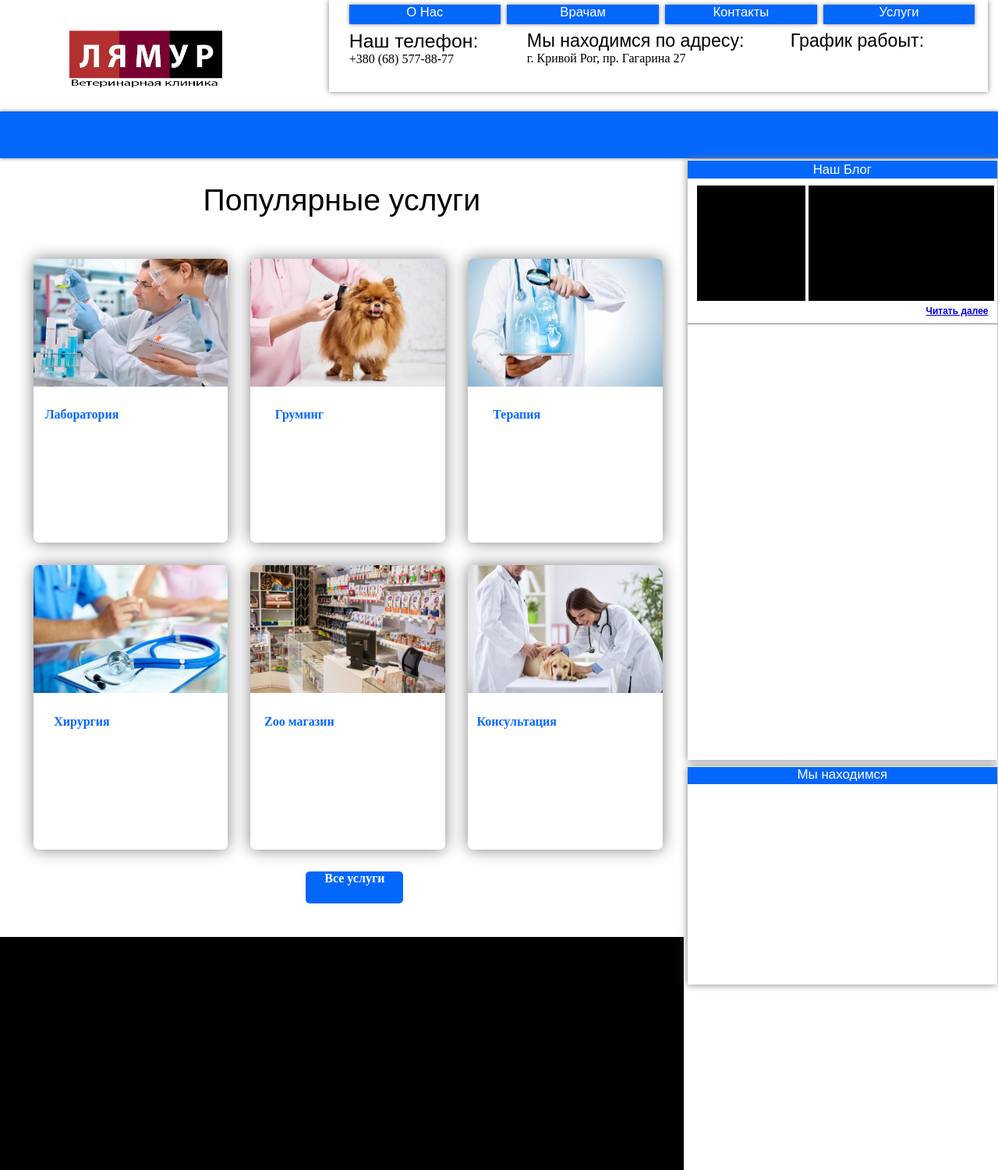
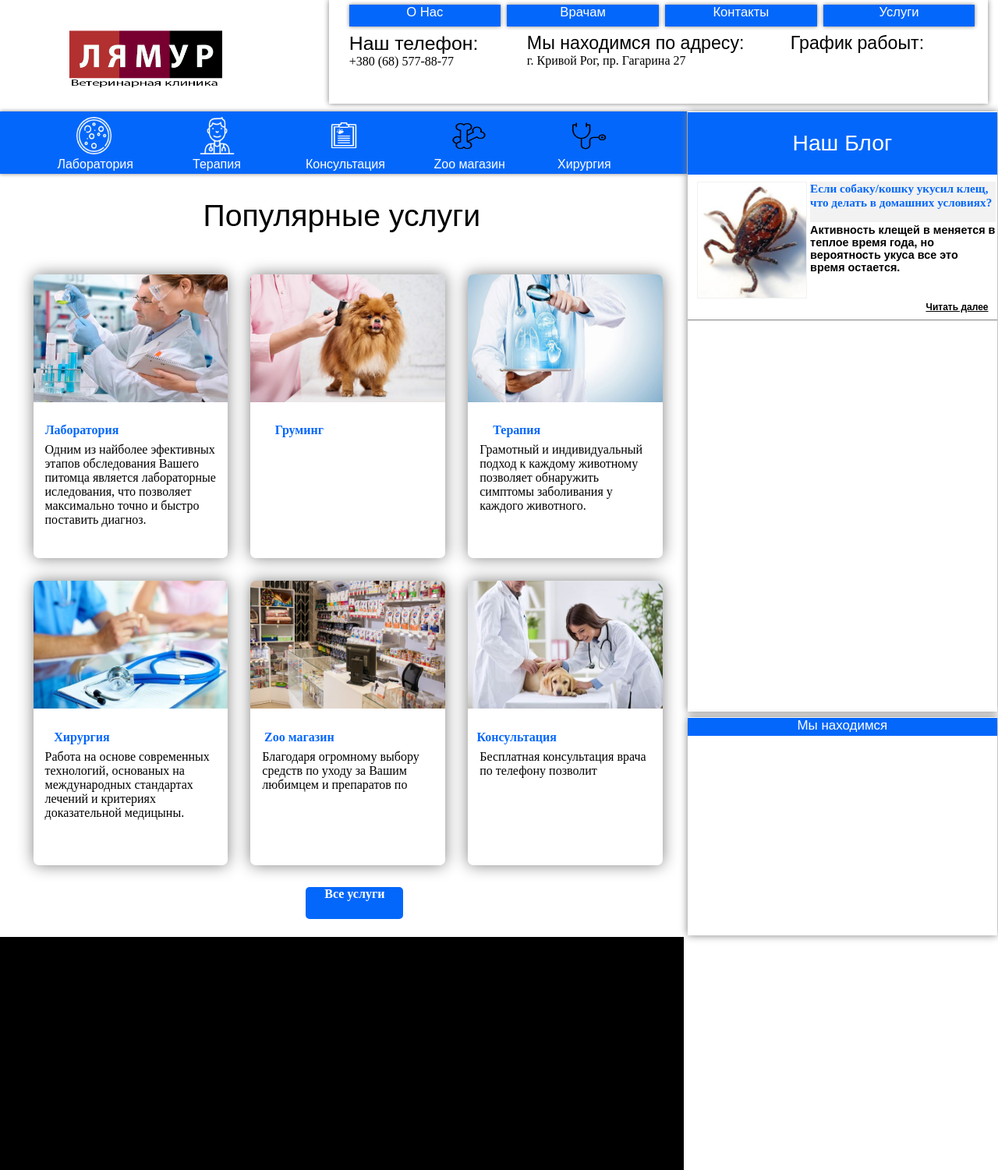
Before and after one commit to MainStar/Lya-mur.ver.2.x, a PHP site: page /index.html in a window 1280 px wide. Shown: the top 1501 px of the page at 78% size. Run offline with PHP 8.4, Linux system fonts and the light colour scheme.

Commit message:
Add blog post, information to services blocks

```diff
--- a/index.html
+++ b/index.html
@@ -4,6 +4,7 @@
 	<title>Ветеринарная клиника «ЛяМур»</title>
 	<meta charset="utf-8">
 	<meta name="keywords" content="Ветеринарная клиника ЛяМур, Ветеринарная клиника, ветклиника, ЛяМур, ветклиника Кривой Рог, Ветеринарная клиника Кривой Рог">
+	<meta name="description" content="Ветеринарная клиника ЛяМур, ветклиника Кривой Рог, Ветеринарная клиника Кривой Рог">
 	<link rel="stylesheet" type="text/css" href="styles/style.css">
 	<link rel="stylesheet" type="text/css" href="styles/services.css">
 </head>
@@ -37,7 +38,48 @@
 			</div>
 		</div>
 		<div class="services">
-
+			<div class="services_in_top">
+				<div class="service_img">
+					<a href=" ">
+						<img src="images/icons/laboratoria.png" alt="Лаборатория">
+						<div class="service_img_info">
+							<a>Лаборатория</a>
+						</div>
+					</a>
+				</div>
+				<div class="service_img">
+					<a href=" ">
+						<img src="images/icons/doctor.png" alt="Терапия">
+						<div class="service_img_info">
+							<a style="margin-left: 17%;">Терапия</a>
+						</div>
+					</a>
+				</div>
+				<div class="service_img">
+					<a href=" ">
+						<img src="images/icons/services_1.png" alt="Консультация" style="width: 45%;margin-left: 25%;">
+						<div class="service_img_info">
+							<a style="margin-left: 8%;">Консультация</a>
+						</div>
+					</a>
+				</div>
+				<div class="service_img">
+					<a href=" ">
+						<img src="images/icons/zoo_shop.png" alt="Zoo магазин" style="width: 45%;margin-left: 25%;">
+						<div class="service_img_info">
+							<a style="margin-left: 12%;">Zoo магазин</a>
+						</div>
+					</a>
+				</div>
+				<div class="service_img">
+					<a href=" ">
+						<img src="images/icons/hirurg.png" alt="Хирургия" style="width: 45%; margin-left: 20%;">
+						<div class="service_img_info">
+							<a style="margin-left: 12%;">Хирургия</a>
+						</div>
+					</a>
+				</div>
+			</div>
 		</div>
 		<div class="block_blog_map_weather">
 			<div class="block_blog">
@@ -46,14 +88,14 @@
 				</div>
 				<div class="blog_post">
 					<div class="blog_img">
-
+						<img src="images/klesh.jpg">
 					</div>
 					<div class="blog_info">
 						<div class="summary">
-							<a href=""><h4></h4></a>
+							<a href=""><h4>Если собаку/кошку укусил клещ, что делать в домашних условиях?</h4></a>
 						</div>
 						<div class="info">
-							<a><h4></h4></a>
+							<a><h4>Активность клещей в меняется в теплое время года, но вероятность укуса все это время остается.</h4></a>
 						</div>
 					</div>
 					<div class="blog_link">
@@ -90,7 +132,7 @@
 								<p><h4>Лаборатория</h4></p>
 							</div>
 							<div class="service_info">
-
+								<p>Одним из найболее эфективных этапов обследования Вашего питомца является лабораторные иследования, что позволяет максимально точно и быстро поставить диагноз.</p>
 							</div>
 						</div>
 						</a>
@@ -116,7 +158,7 @@
 									<p><h4>Терапия</h4></p>
 								</div>
 								<div class="service_info">
-
+									<p>Грамотный и индивидуальный подход к каждому животному позволяет обнаружить симптомы заболивания у каждого животного.</p>
 								</div>
 							</div>
 						</a>
@@ -129,7 +171,7 @@
 									<p><h4>Хирургия</h4></p>
 								</div>
 								<div class="service_info">
-
+									<p>Работа на основе современных технологий, основаных на международных стандартах лечений и критериях доказательной медицыны.</p>
 								</div>
 							</div>
 						</a>
@@ -142,7 +184,7 @@
 									<p><h4>Zoo магазин</h4></p>
 								</div>
 								<div class="service_info">
-
+									<p>Благодаря огромному выбору средств по уходу за Вашим любимцем и препаратов по </p>
 								</div>
 							</div>
 						</a>
@@ -155,7 +197,7 @@
 									<p><h4>Консультация</h4></p>
 								</div>
 								<div class="service_info">
-
+									<p>Бесплатная консультация врача по телефону позволит </p>
 								</div>
 							</div>
 						</a>
--- a/styles/services.css
+++ b/styles/services.css
@@ -66,6 +66,14 @@
 	width: 100%;
 	height: 100%;
 }
+.service_info{
+	width: 90%;
+	height: 50%;
+	margin-top:10%;
+	margin-left: 6%;
+	color: black;
+	text-align: left;
+}
 .button_services{
 	width: 100%;
 	height: 5%;
--- a/styles/style.css
+++ b/styles/style.css
@@ -25,7 +25,7 @@
 	float: right;
 	width: 66%;
 	margin-right: 1%;
-	height: 84%;
+	height: 95%;
 	box-shadow: 0 0 7px grey;
 	/*border: 1px solid grey;*/
 }
@@ -103,19 +103,51 @@
 }
 
 /* *********************************** */
+/* Конфигурация блока услуг в СИНЕЙ ПОЛОСЕ */
 .services{
 	float: left;
 	margin-top: 0.2%;
-	width: 100%;
-	height: 3%;
+	width: 68.8%;
+	height: 4%;
 	background: #0467FB;
 	box-shadow: 0 0 5px grey;
+}
+.services_in_top{
+	width: 90%;
+	height: 100%;
+	margin-left: 5.5%;
+}
+.service_img{
+	width: 19%;
+	height: 100%;
+	margin-left: 0.5%;
+	display: inline-block;
+	overflow: hidden;
+}
+/*.service_img > a{
+	width: 100%;
+	display: block;
+}*/
+.service_img > a > img{
+	width: 30%;
+	height: 60%;
+	margin-left: 30%;
+	margin-top: 5%;
+}
+.service_img > a > img:hover{
+	/*background: #08298A;*/
+}
+.service_img_info{
+	color: white;
+	font: 100% sans-serif;
+}
+.service_img_info > a{
+	margin-left: 7%;
 }
 
 /* Конфигурация блока с картой, блогом и погодой */
 .block_blog_map_weather{
 	float: right;
-	/*left: 71%;*/
 	margin-right: 0.1%;
 	top: 30.5%;
 	margin-top: 0.2%;
@@ -125,36 +157,34 @@
 /* *********************************************** */
 /* *********** Отрисовка блока БЛОГА   ******* */
 .block_blog{
-	/*position: fixed;*/
 	overflow-y: auto;
 	overflow-x: hidden;
 	float: right;
 	width: 100%;
 	height: 55%;
 	box-shadow: 0 0 10px grey;
-	/*border: 0.2px solid grey;*/
 }
 .block_name_block{
 	width: 100%;
-	height: 3%;
+	height: 10.5%;
 	background: #0467FB;
+	font-size: 170%;
 	border-top: 0.2px solid white;
 	border-bottom: 0.2px solid white;
 }
 .block_name_block > a{
 	text-decoration: none;
-	height: 100%;
 	color: white;
 }
 .block_name_block > a > h4{
-	margin-top: 0.5%;
+	margin-top: 6%;
+	height: 100%;
 	text-align: center;
 	font: 104% sans-serif;
 }
 .blog_post{
 	width: 100%;
 	height: 24%;
-	/*margin-top: 2%;*/
 	border-bottom: 0.02px solid grey;
 }
 .blog_img{
@@ -163,7 +193,13 @@
 	height: 80%;
 	margin-top: 2%;
 	margin-left: 3%;
+	overflow: hidden;
+	border: 1px solid #F2F2F2;
 	background: black;
+}
+.blog_img > img{
+	width: 100%;
+	height: 100%;
 }
 .blog_info{
 	float: right;
@@ -171,8 +207,29 @@
 	height: 80%;
 	margin-top: 2%;
 	margin-right: 1%;
-	background: black;
+	/*background: black;*/
 }
+.summary{
+	width: 100%;
+	height: 35%;
+	font-size: 95%;
+	margin-left: 1%;
+	background: #F2F2F2;
+}
+.summary > a {
+	color: #0467FB;
+	/*margin-top: 10%;*/
+	text-decoration: none;
+}
+.info{
+	width: 100%;
+	height: 64%;
+	margin-top: 1%;
+	margin-left: 1%;
+	font: 90% sans-serif;
+	/*background: black;*/
+}
+
 .blog_link{
 	width: 30%;
 	height: 10%;
@@ -180,6 +237,8 @@
 	margin-right: -7%;
 	margin-top: 1.5%;
 	font: 75% sans-serif;
+}
+.blog_link > a{
 	color: black;
 }
 /* ************************************ */
```
Also changed, not shown: images/icons/doctor.png, images/icons/hirurg.png (added), images/icons/laboratoria.png, images/icons/services.png (added), images/icons/services_1.png (added), images/icons/zoo_shop.png (added), images/klesh.jpg (added), images/map.png (added), images/map_2.jpg (added), images/services.png (added).
